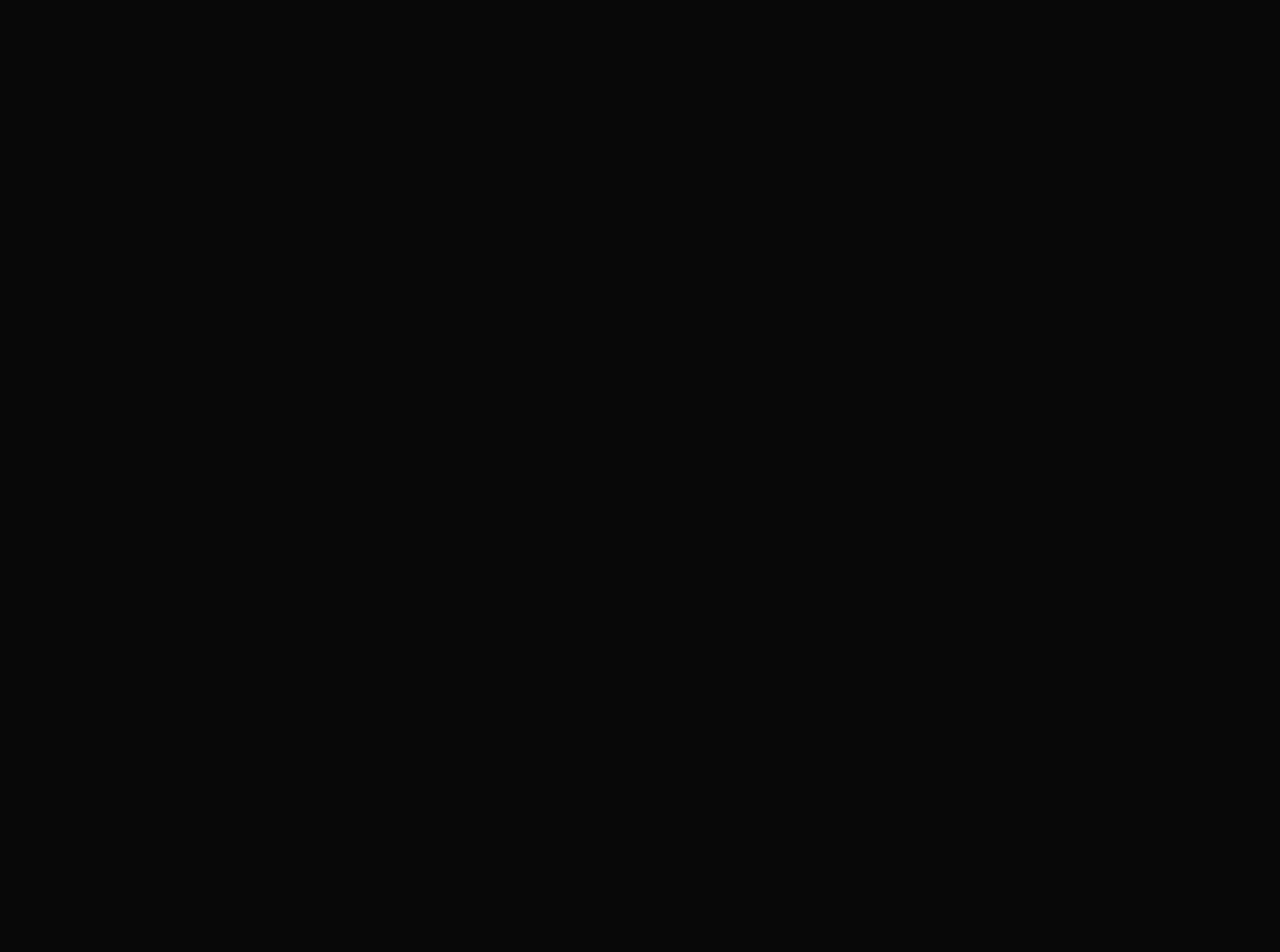
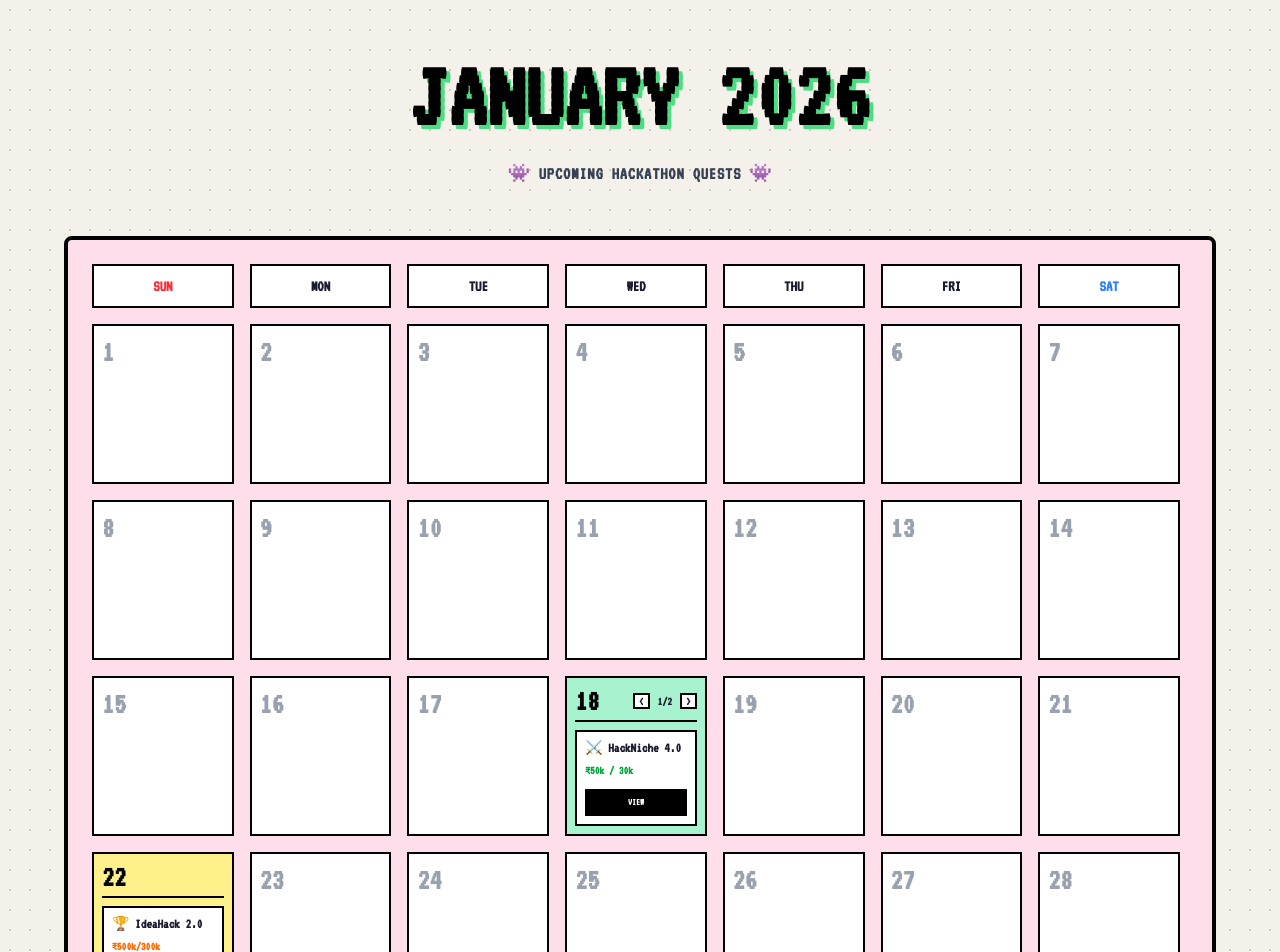
Before and after one commit to ketan-2905/portfolio_2026, a React (Vite) app: page /calendar in a window 1280 px wide. Before the commit this address had no page. Shown: the top 952 px of the page. Before the commit the page ends 800 px from the top, so only its background shows below. Built offline with nearby package versions, Linux system fonts and the light colour scheme.

Commit message:
Cla added and updates made

```diff
--- a/src/App.tsx
+++ b/src/App.tsx
@@ -1,10 +1,12 @@
 import { Routes, Route } from 'react-router-dom'
 import PortfolioPage from './components/Portfolio'
+import HackathonCalendar from './components/HackathonCalendar'
 
 function App() {
   return (
     <Routes>
       <Route path="/" element={<PortfolioPage />} />
+      <Route path="/calendar" element={<HackathonCalendar />} />
     </Routes>
   )
 }
--- /dev/null
+++ b/src/components/HackathonCalendar.tsx
@@ -0,0 +1,166 @@
+'use client';
+
+import { useState } from 'react';
+
+// --- TypeScript Interfaces ---
+interface HackathonEvent {
+  id: string;
+  title: string;
+  prize: string;
+  url: string;
+  prizeColor: string;
+}
+
+interface CalendarDay {
+  date: number;
+  bgColor: string;
+  events: HackathonEvent[];
+}
+
+// --- Mock Data ---
+const calendarData: CalendarDay[] = Array.from({ length: 31 }, (_, i) => ({
+  date: i + 1,
+  bgColor: 'bg-white',
+  events: [],
+}));
+
+// Injecting Event Data for the 18th
+calendarData[17].bgColor = 'bg-[#a7f3d0]';
+calendarData[17].events = [
+  {
+    id: 'e1',
+    title: '⚔️ HackNiche 4.0',
+    prize: '₹50k / 30k',
+    url: 'https://hackniche4-0.devfolio.co/overview',
+    prizeColor: 'text-green-600',
+  },
+  {
+    id: 'e2',
+    title: '⚔️ Recursion 7.0',
+    prize: '₹120k / 100k',
+    url: 'https://unstop.com/hackathons/recursion-70-rajiv-gandhi-institute-of-technology-mumbai-1656541',
+    prizeColor: 'text-green-600',
+  },
+];
+
+// Injecting Event Data for the 22nd
+calendarData[21].bgColor = 'bg-[#fef08a]';
+calendarData[21].events = [
+  {
+    id: 'e3',
+    title: '🏆 IdeaHack 2.0',
+    prize: '₹500k/300k',
+    url: 'https://www.ideahackathon.com/',
+    prizeColor: 'text-orange-500',
+  },
+];
+
+// --- Sub-component for Event Days ---
+const EventDayCell = ({ day }: { day: CalendarDay }) => {
+  const [currentSlide, setCurrentSlide] = useState(0);
+  const totalSlides = day.events.length;
+
+  const nextSlide = () => setCurrentSlide((prev) => (prev + 1) % totalSlides);
+  const prevSlide = () => setCurrentSlide((prev) => (prev - 1 + totalSlides) % totalSlides);
+
+  const activeEvent = day.events[currentSlide];
+
+  return (
+    <div className={`min-h-[140px] md:min-h-[160px] border-2 border-black p-2 flex flex-col retro-shadow transition-all ${day.bgColor}`}>
+      {/* Header & Controls */}
+      <div className="flex justify-between items-center mb-2 border-b-2 border-black pb-1">
+        <span className="font-vt323 text-2xl md:text-3xl font-bold text-black leading-none">{day.date}</span>
+
+        {totalSlides > 1 && (
+          <div className="flex items-center gap-1">
+            <button onClick={prevSlide} className="bg-white border-2 border-black px-1 text-[10px] md:text-xs font-bold hover:bg-black hover:text-white retro-btn leading-none active:translate-y-0.5 active:translate-x-0.5 active:shadow-none">&lt;</button>
+            <span className="text-[10px] md:text-xs font-bold px-1 font-space">{currentSlide + 1}/{totalSlides}</span>
+            <button onClick={nextSlide} className="bg-white border-2 border-black px-1 text-[10px] md:text-xs font-bold hover:bg-black hover:text-white retro-btn leading-none active:translate-y-0.5 active:translate-x-0.5 active:shadow-none">&gt;</button>
+          </div>
+        )}
+      </div>
+
+      {/* Active Event Card */}
+      <div className="flex-1 flex flex-col justify-between bg-white border-2 border-black p-1 md:p-2 h-full">
+        <div className="overflow-hidden">
+          <div className="font-bold text-xs md:text-sm leading-tight truncate font-space">{activeEvent.title}</div>
+          <div className={`${activeEvent.prizeColor} font-bold text-[10px] md:text-xs mt-1 font-space truncate`}>{activeEvent.prize}</div>
+        </div>
+        <a
+          href={activeEvent.url}
+          target="_blank"
+          rel="noopener noreferrer"
+          className="block text-center mt-2 px-1 py-1 bg-black text-white text-[10px] font-bold hover:bg-green-400 hover:text-black border-2 border-black transition-colors uppercase font-space"
+        >
+          View
+        </a>
+      </div>
+    </div>
+  );
+};
+
+// --- Main Page Component ---
+export default function HackathonCalendar() {
+  // Cleaner way to get the current month string
+  const currentMonthName = new Date().toLocaleString('default', { month: 'long' });
+
+  return (
+    <main className="min-h-screen py-8 md:py-12 px-2 md:px-4 bg-[#f4f0ea] bg-[radial-gradient(#d1c8b8_1px,transparent_1px)] [background-size:20px_20px] text-[#1a1a2e] overflow-x-hidden">
+      <section className="max-w-6xl mx-auto w-full">
+
+        {/* Header Section */}
+        <div className="text-center mb-8 md:mb-12 px-2">
+          <h1 className="font-vt323 text-5xl sm:text-6xl md:text-8xl font-bold text-black uppercase mb-4 drop-shadow-[3px_3px_0px_#4ade80] md:drop-shadow-[4px_4px_0px_#4ade80] break-words">
+            {currentMonthName} 2026
+          </h1>
+          <p className="text-sm md:text-lg font-bold text-gray-700 uppercase tracking-wider flex items-center justify-center gap-2 font-space flex-wrap">
+            <span>👾</span> Upcoming Hackathon Quests <span>👾</span>
+          </p>
+        </div>
+
+        {/* Calendar Container
+          Added a horizontal scroll wrapper (overflow-x-auto) so the calendar stays intact on mobile.
+        */}
+        <div className="bg-[#ffdeeb] border-4 border-black p-3 md:p-6 retro-shadow rounded-lg w-full">
+
+          <div className="overflow-x-auto pb-4 pr-2 custom-scrollbar">
+            {/* Setting a min-width forces horizontal scrolling instead of squishing columns */}
+            <div className="min-w-[768px]">
+
+              {/* Days of Week Header */}
+              <div className="grid grid-cols-7 gap-2 md:gap-4 text-center mb-4 font-space">
+                {['SUN', 'MON', 'TUE', 'WED', 'THU', 'FRI', 'SAT'].map((day, i) => (
+                  <div key={day} className={`bg-white border-2 border-black py-2 text-xs md:text-base font-bold retro-shadow ${i === 0 ? 'text-red-500' : i === 6 ? 'text-blue-500' : ''}`}>
+                    {day}
+                  </div>
+                ))}
+              </div>
+
+              {/* Calendar Grid */}
+              <div className="grid grid-cols-7 gap-2 md:gap-4">
+
+                {/* Days Loop */}
+                {calendarData.map((day) => (
+                  day.events.length > 0 ? (
+                    <EventDayCell key={day.date} day={day} />
+                  ) : (
+                    <div key={day.date} className="min-h-[100px] md:min-h-[160px] bg-white border-2 border-black p-2 retro-shadow flex flex-col group transition-all duration-200 hover:-translate-y-0.5 hover:-translate-x-0.5 hover:shadow-[6px_6px_0px_#000]">
+                      <span className="font-vt323 text-2xl md:text-3xl font-bold text-gray-400 group-hover:text-black transition-colors">{day.date}</span>
+                    </div>
+                  )
+                ))}
+
+                {/* Empty End Days (to pad out the rest of the week) */}
+                {[1, 2, 3, 4].map((emptyKey) => (
+                  <div key={`empty-${emptyKey}`} className="min-h-[100px] md:min-h-[160px] bg-transparent border-2 border-dashed border-gray-400"></div>
+                ))}
+
+              </div>
+            </div>
+          </div>
+
+        </div>
+      </section>
+    </main>
+  );
+}
--- a/src/components/HeoricSection.tsx
+++ b/src/components/HeoricSection.tsx
@@ -1,4 +1,4 @@
-import React, { Suspense } from "react";
+import { Suspense } from "react";
 import { Canvas } from "@react-three/fiber";
 import {
   Environment,
--- a/src/components/Portfolio.tsx
+++ b/src/components/Portfolio.tsx
@@ -174,18 +174,40 @@ const FeaturedProjects = [
 },
 
 ];
+// const Hackathons = [
+//   {
+//     title: "Hackxios 2K25",
+//     award: "Winner (Innovation Track)",
+//     date: "DEC 2025",
+//     desc: "Built Fincognia, an autonomous agentic finance co-pilot for gig workers that predicts liquidity risks with 85% accuracy, autonomously prevents EMI defaults, optimizes insurance and tax workflows, and improves long-term credit health through real-time simulations.",
+//   },{
+//   title: "DATATHON 2026 — Core Machine Learning Track",
+//   award: "Runner-Up",
+//   date: "JAN 2026",
+//   desc: "Developed a network-driven financial system simulation to model systemic risk propagation across interconnected institutions and analyze market stability. Built an end-to-end ML pipeline with mathematical modeling, data simulation, and risk prediction workflows, while designing backend architecture, database systems, and LLM-powered analytical components for real-world financial decision modeling.",
+// }
+// ];
+
+
 const Hackathons = [
   {
     title: "Hackxios 2K25",
     award: "Winner (Innovation Track)",
     date: "DEC 2025",
     desc: "Built Fincognia, an autonomous agentic finance co-pilot for gig workers that predicts liquidity risks with 85% accuracy, autonomously prevents EMI defaults, optimizes insurance and tax workflows, and improves long-term credit health through real-time simulations.",
-  },{
-  title: "DATATHON 2026 — Core Machine Learning Track",
-  award: "Runner-Up",
-  date: "JAN 2026",
-  desc: "Developed a network-driven financial system simulation to model systemic risk propagation across interconnected institutions and analyze market stability. Built an end-to-end ML pipeline with mathematical modeling, data simulation, and risk prediction workflows, while designing backend architecture, database systems, and LLM-powered analytical components for real-world financial decision modeling.",
-}
+  },
+  {
+    title: "DATATHON 2026 — Core Machine Learning Track",
+    award: "Runner-Up",
+    date: "JAN 2026",
+    desc: "Developed a network-driven financial system simulation to model systemic risk propagation across interconnected institutions and analyze market stability. Built an end-to-end ML pipeline with mathematical modeling, data simulation, and risk prediction workflows, while designing backend architecture, database systems, and LLM-powered analytical components for real-world financial decision modeling.",
+  },
+  {
+    title: "HACKANOVA 5.0",
+    award: "2nd Runner-Up",
+    date: "MAR 2026",
+    desc: "Built LitAgent, an autonomous research literature agent that automates the academic literature review process. The system runs a 15-step research pipeline that retrieves papers from Semantic Scholar, arXiv, and PubMed, expands citation graphs, parses PDFs for structured insights, detects contradictions across studies, and synthesizes a comprehensive research report. It features a multi-agent 'LLM Council' debate system for peer-review style analysis, along with a Next.js research dashboard, Chrome extension with citation verification, and a mobile companion app.",
+  }
 ];
 
 const ExtracurricularActivites = [
```
Also changed, not shown: 1 other file (tests, documents, lock files or other folders).
